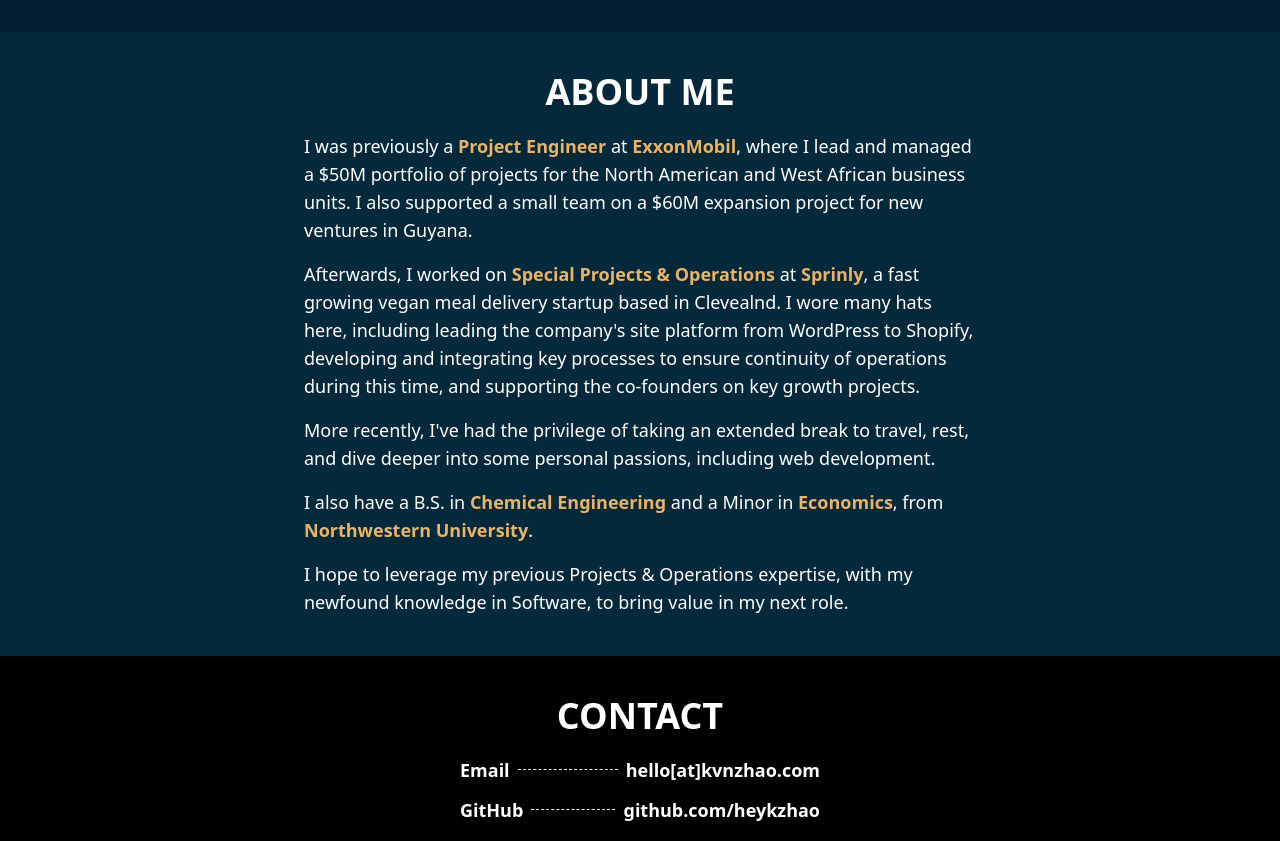
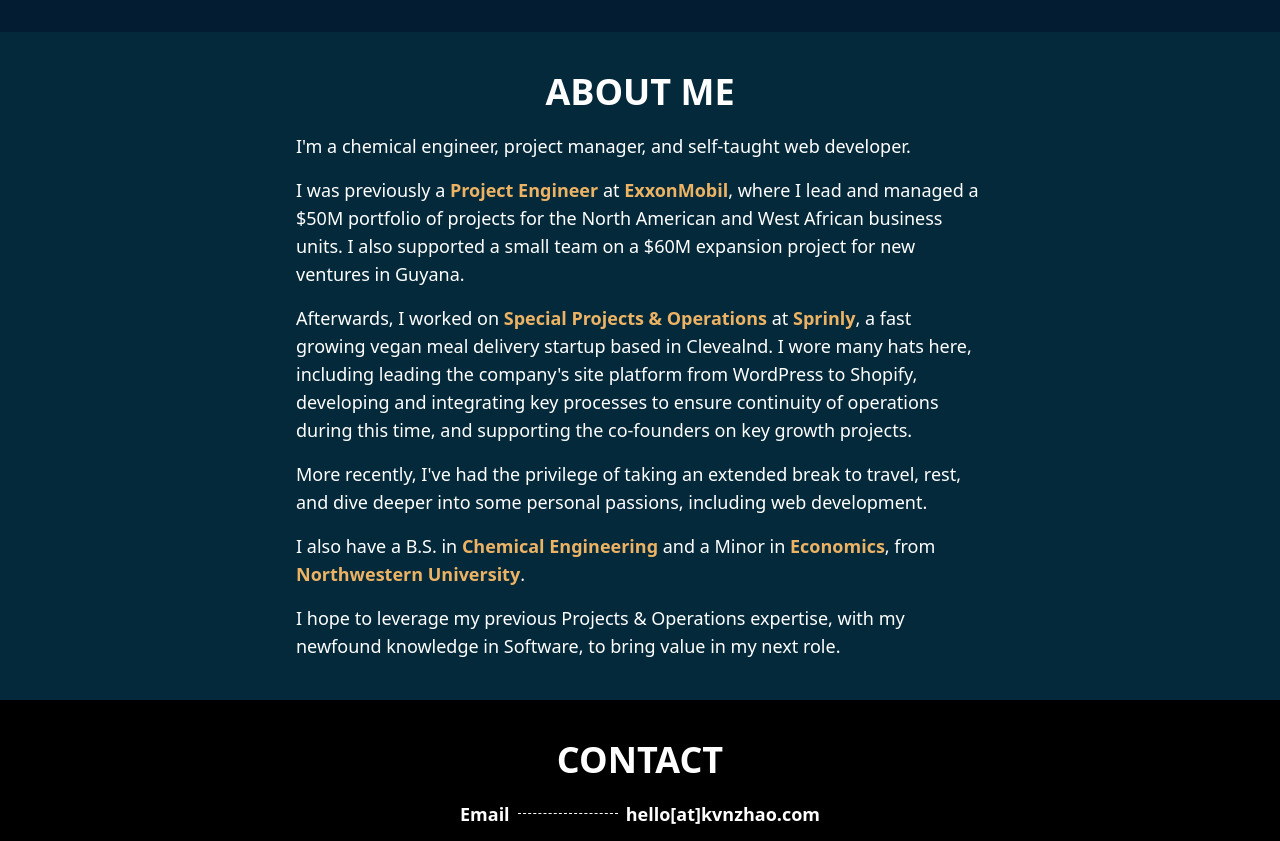
Before and after one commit to heykzhao/kvnzhao-website, a Next.js app: page / in a window 1280 px wide. Shown: the part 460-1301 px from the top of the page. Built offline with nearby package versions, Linux system fonts and the light colour scheme.

Commit message:
Add additional one-liner blurb

```diff
--- a/components/HomeBodySection/HomeBodySection.tsx
+++ b/components/HomeBodySection/HomeBodySection.tsx
@@ -13,7 +13,12 @@
           <div className="pb-5 text-center text-3xl font-black uppercase text-light-mode-1 dark:text-white sm:text-4xl">
             About Me
           </div>
-          <div className="pl-2 pr-2 pb-4">
+          <div className="pb-4">
+            {
+              "I'm a chemical engineer, project manager, and self-taught web developer. "
+            }
+          </div>
+          <div className="pb-4">
             {"I was previously a "}
             <span className="font-bold text-light-mode-1  decoration-light-mode-1 dark:text-dark-mode-4 dark:decoration-dark-mode-4">
               Project Engineer
@@ -27,7 +32,7 @@
               ", where I lead and managed a $50M portfolio of projects for the North American and West African business units. I also supported a small team on a $60M expansion project for new ventures in Guyana."
             }
           </div>
-          <div className="pl-2 pr-2 pb-4">
+          <div className="pb-4">
             {"Afterwards, I worked on "}
             <span className="font-bold text-light-mode-1  decoration-light-mode-1 dark:text-dark-mode-4 dark:decoration-dark-mode-4">
               Special Projects & Operations
@@ -38,12 +43,12 @@
               ", a fast growing vegan meal delivery startup based in Clevealnd. I wore many hats here, including leading the company's site platform from WordPress to Shopify, developing and integrating key processes to ensure continuity of operations during this time, and supporting the co-founders on key growth projects. "
             }
           </div>
-          <div className="pl-2 pr-2 pb-4">
+          <div className="pb-4">
             {
               "More recently, I've had the privilege of taking an extended break to travel, rest, and dive deeper into some personal passions, including web development."
             }
           </div>
-          <div className="pl-2 pr-2 pb-4">
+          <div className="pb-4">
             {"I also have a B.S. in "}
             <span className="font-bold text-light-mode-1  decoration-light-mode-1 dark:text-dark-mode-4 dark:decoration-dark-mode-4">
               Chemical Engineering
@@ -59,7 +64,7 @@
             />
             {". "}
           </div>
-          <div className="pl-2 pr-2">
+          <div className="">
             {
               "I hope to leverage my previous Projects & Operations expertise, with my newfound knowledge in Software, to bring value in my next role."
             }
```
